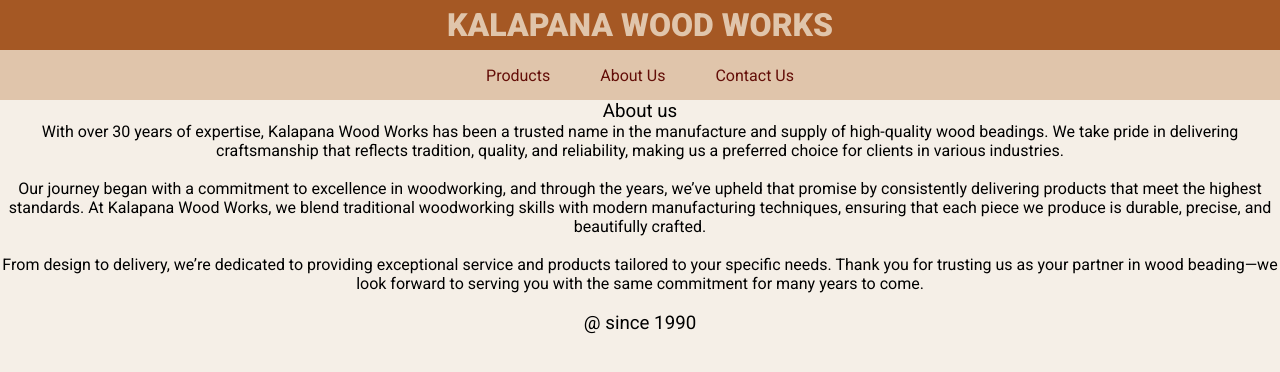
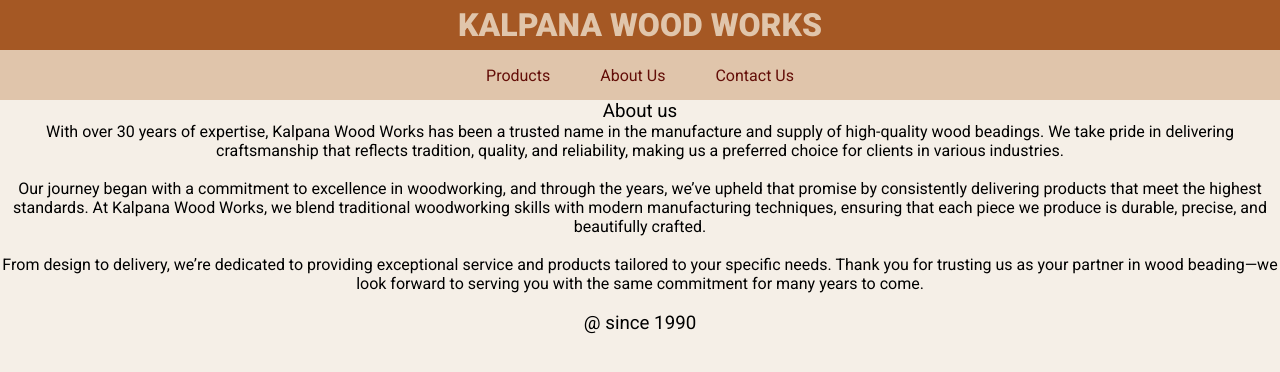
Before and after one commit to yugeshcoder/myWebPage, a React (Vite) app: page /about in a window 1280 px wide. Shown: the top 372 px of the page. Built offline with nearby package versions, Linux system fonts and the light colour scheme.

Commit message:
name changed

```diff
--- a/src/component/AboutUs.jsx
+++ b/src/component/AboutUs.jsx
@@ -1,7 +1,7 @@
 import React from 'react'
 
 function AboutUs() {
-  const companyName = 'Kalapana Wood Works';
+  const companyName = 'Kalpana Wood Works';
   return (
     <div className='about'>
       <h3>About us</h3>
--- a/src/component/Header.jsx
+++ b/src/component/Header.jsx
@@ -7,7 +7,7 @@ function Header() {
 
   return (
     <div className='head'>
-    <div className='companyName'> KALAPANA WOOD WORKS</div>
+    <div className='companyName'> KALPANA WOOD WORKS</div>
     <Nav/>
     </div>
   )
```
